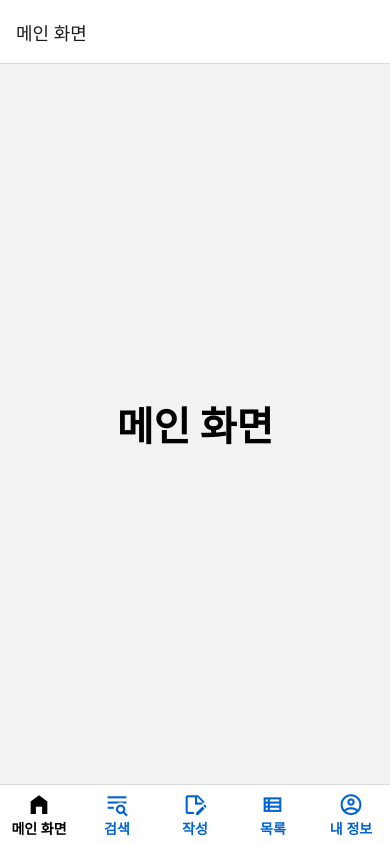
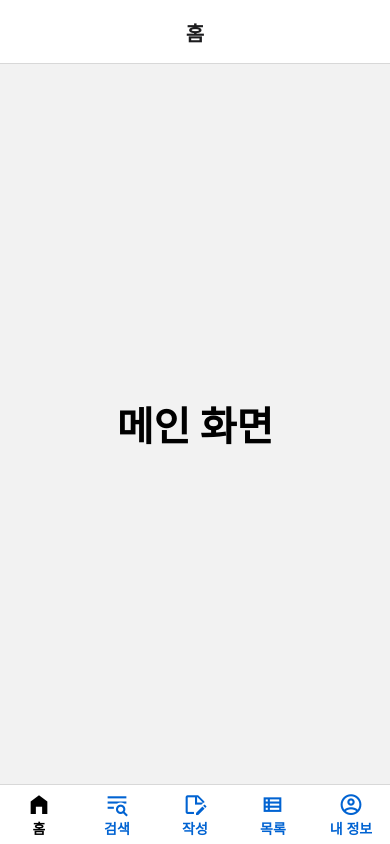
Before and after one commit to 01LEE/todo-app, a React Native app: screen / in a window 390 px wide. Built offline with nearby package versions, Linux system fonts and the light colour scheme.

Commit message:
header에 그림자 반영

```diff
--- a/App.js
+++ b/App.js
@@ -29,6 +29,15 @@ export default function App() {
 
       return <IconComponent name={iconName} size={size} color={color} />
 
+    },
+    // header title 중앙으로 이동
+    headerTitleAlign: 'center',
+    headerTitleStyle: {
+      fontSize: 20,
+      fontWeight: 'bold',
+    },
+    headerStyle: {
+      elevation: 20
     },
 
     tabBarLabelStyle: {
--- a/configs/tabConfig.js
+++ b/configs/tabConfig.js
@@ -12,7 +12,7 @@ import MaterialCommunityIcons from '@expo/vector-icons/MaterialCommunityIcons';
 const tabConfig = [
     {
       name: "Home",
-      title: "메인 화면",
+      title: "홈",
       component: HomeScreen,
       focusedIcon: "home-variant",
       unfocusedIcon: "home-variant-outline",
```
